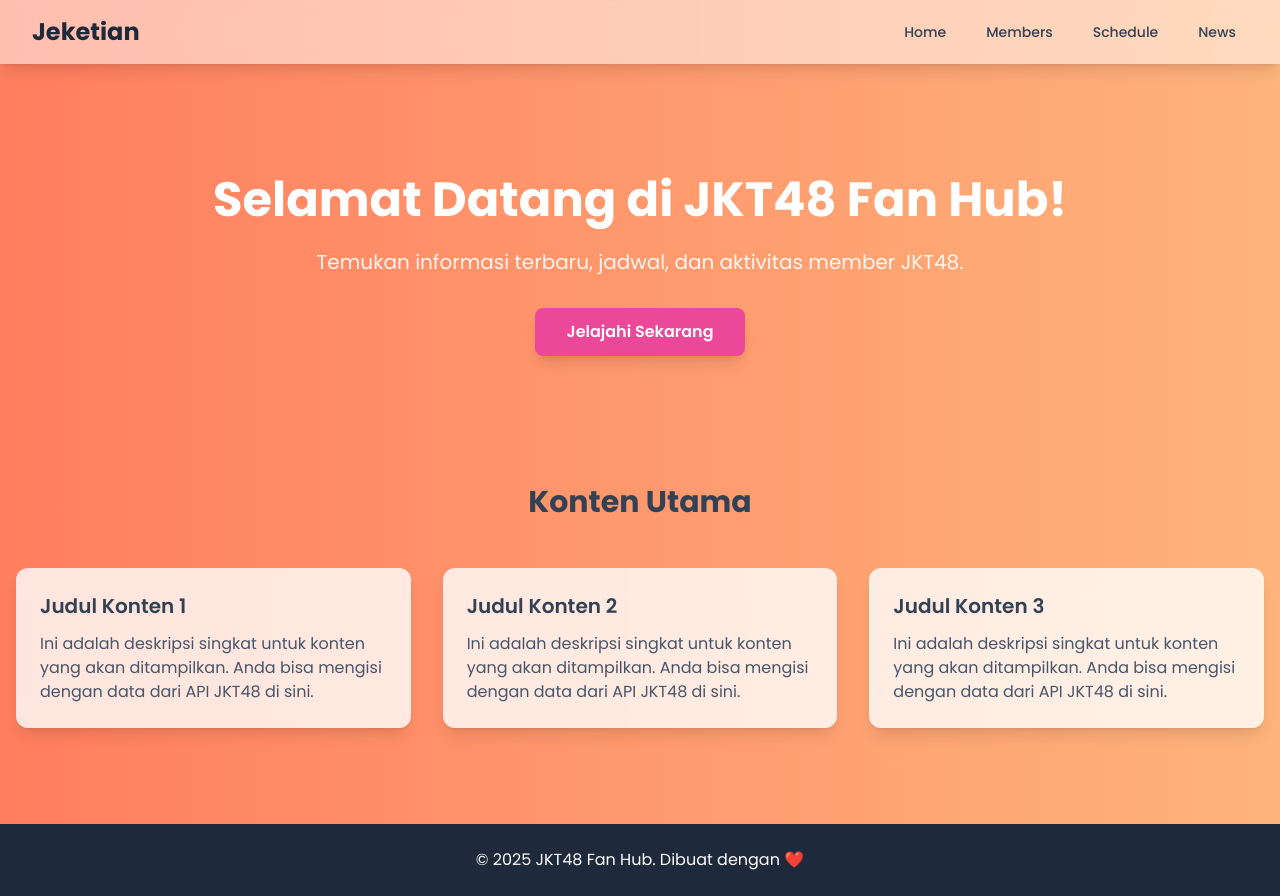
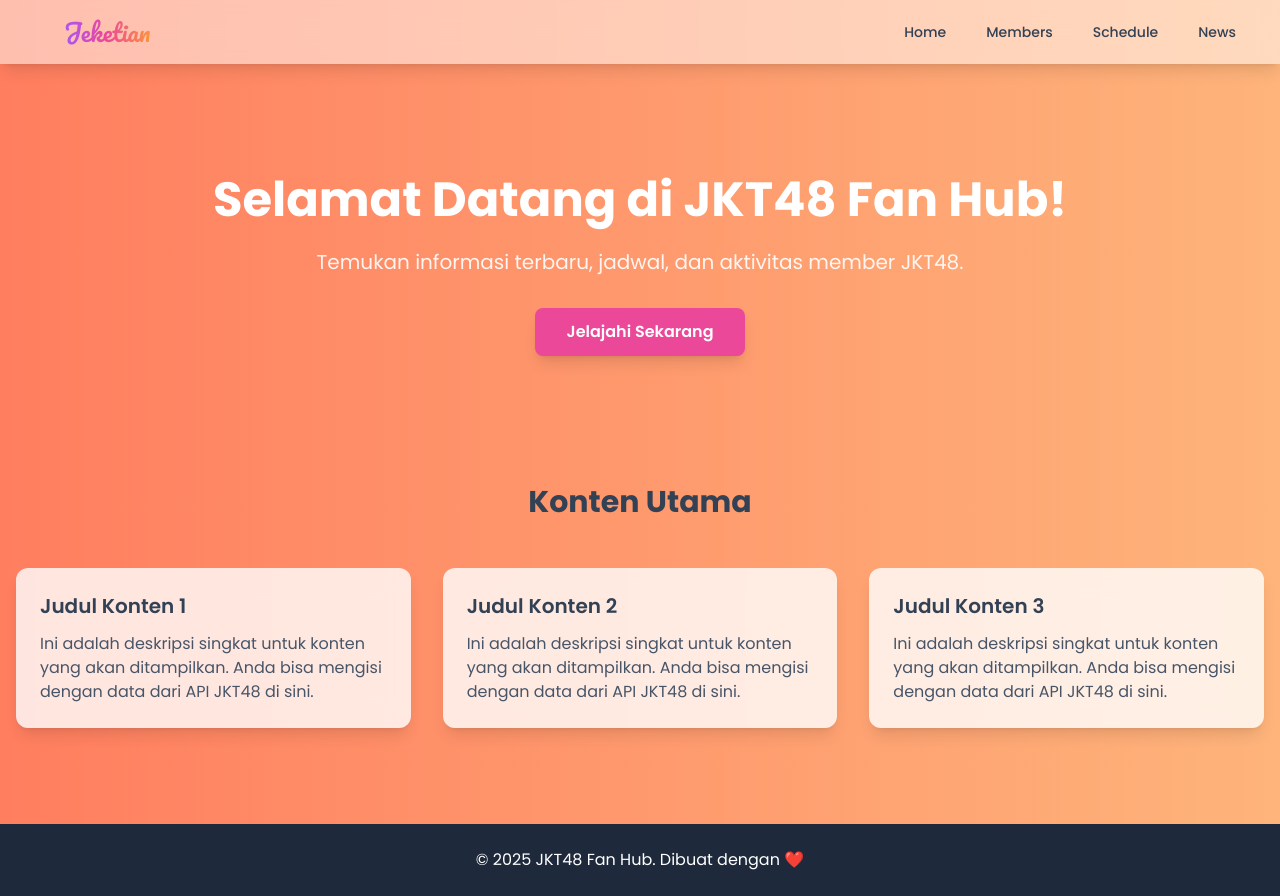
Before and after one commit to Nephyy1/Jeketian, a Next.js app: page / in a window 1280 px wide. Built offline with nearby package versions, Linux system fonts and the light colour scheme.

Commit message:
Update Navbar.js

```diff
--- a/components/Navbar.js
+++ b/components/Navbar.js
@@ -1,6 +1,7 @@
 import { useState } from 'react';
 import Link from 'next/link';
 import { FiMenu, FiX } from 'react-icons/fi';
+import { LuSparkles } from 'react-icons/lu';
 
 export default function Navbar() {
   const [isOpen, setIsOpen] = useState(false);
@@ -10,15 +11,18 @@ export default function Navbar() {
   };
 
   const navLinkClasses = "text-slate-700 hover:text-pink-600 transition-colors duration-300 px-3 py-2 rounded-md text-sm font-medium";
-  const mobileNavLinkClasses = "block text-slate-700 hover:text-pink-600 transition-colors duration-300 px-3 py-3 rounded-md text-base font-medium hover:bg-slate-100";
+  const mobileNavLinkClasses = "block text-slate-700 hover:text-pink-600 transition-colors duration-300 px-3 py-3 rounded-md text-base font-medium hover:bg-slate-100/70";
 
   return (
     <nav className="fixed w-full z-50 bg-white/50 backdrop-blur-md shadow-lg">
       <div className="container mx-auto px-4 sm:px-6 lg:px-8">
         <div className="flex items-center justify-between h-16">
           <div className="flex items-center">
-            <Link href="/" className="text-slate-800 text-2xl font-bold hover:text-pink-600 transition-colors duration-300">
-              Jeketian
+            <Link href="/" className="group flex items-center text-2xl font-brand transition-transform duration-200 hover:scale-105">
+              <LuSparkles className="mr-2 h-6 w-6 bg-clip-text text-transparent bg-gradient-to-r from-pink-500 to-purple-500 group-hover:from-pink-600 group-hover:to-purple-600 transition-all duration-300" />
+              <span className="bg-clip-text text-transparent bg-gradient-to-r from-purple-500 via-pink-500 to-orange-400 group-hover:from-purple-600 group-hover:via-pink-600 group-hover:to-orange-500 transition-all duration-300">
+                Jeketian
+              </span>
             </Link>
           </div>
           <div className="hidden md:block">
@@ -45,7 +49,7 @@ export default function Navbar() {
       </div>
 
       <div
-        className={`md:hidden transition-all duration-300 ease-in-out overflow-hidden bg-white/80 backdrop-blur-sm ${isOpen ? 'max-h-screen animate-menu-open shadow-lg' : 'max-h-0 animate-menu-close'}`}
+        className={`md:hidden transition-all duration-300 ease-in-out overflow-hidden bg-white/50 backdrop-blur-md ${isOpen ? 'max-h-screen animate-menu-open shadow-lg' : 'max-h-0 animate-menu-close'}`}
         id="mobile-menu"
       >
         <div className={`px-2 pt-2 pb-3 space-y-1 sm:px-3 ${isOpen ? 'opacity-100' : 'opacity-0'}`}>
```
